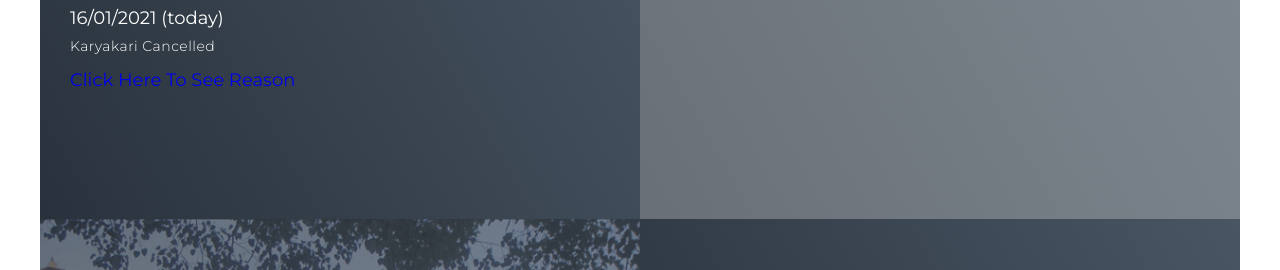
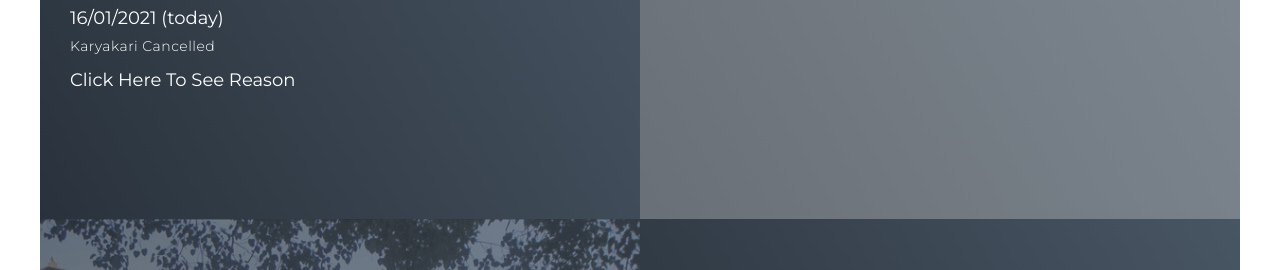
Before and after one commit to Harikishnan/rsstvndr, a plain HTML site: page karyakari.html in a window 1280 px wide. Shown: the part 498-768 px from the top of the page. Drawn offline with Linux system fonts and the light colour scheme.

Commit message:
Update karyakari.html

```diff
--- a/karyakari.html
+++ b/karyakari.html
@@ -37,7 +37,7 @@
             <h1>Next Karyakari</h1>
             <h2>16/01/2021 (today)</h2>
             <p>Karyakari Cancelled</p>
-              <a href="Karyakaricancelled.html"><h2>Click Here To See Reason</h2></a>
+              <a href="karyakaricancelled.html"><h2 style="color:white;">Click Here To See Reason</h2></a>
           </div>
           <div class="project-img">
             <img src="./images/dr.ji.jpg" alt="img">
```
